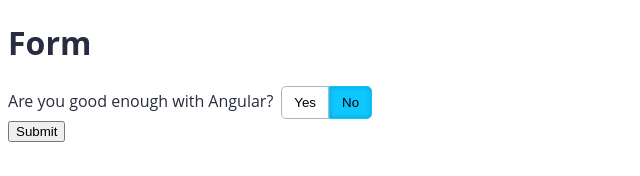
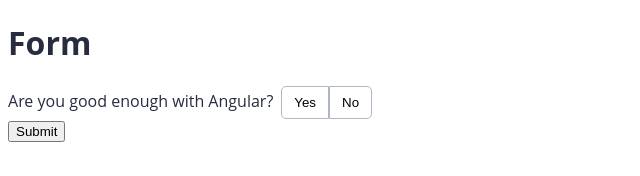
Before and after one commit to PedroPK/AluraAngularAcessibilidade, an Angular app: page / in a window 1280 px wide. Shown: the top 176 px of the page, without its empty margins (0-640 px from the left). Built offline with nearby package versions, Linux system fonts and the light colour scheme.

Commit message:
Disabling the Buttons with Attributes from Component

```diff
--- a/src/app/app.component.ts
+++ b/src/app/app.component.ts
@@ -1,3 +1,4 @@
+import { THIS_EXPR } from '@angular/compiler/src/output/output_ast';
 import { Component }				from '@angular/core';
 import { FormBuilder, FormGroup }	from '@angular/forms';
 
@@ -15,11 +16,17 @@
 		// FormBuilder creates the Form
 		this.form = formBuilder.group({
 			// FormControl to represent a Field at Form
-			yesNoAnswer: ['no']
+			yesNoAnswer: [
+				{
+					value: null,
+					disabled: false
+				}
+			]
 		});
 	}
 
 	public submit(): void {
+		this.form.get('yesNoAnswer').disable();
 		console.log(this.form.value);
 	}
 
--- a/src/app/shared/components/yes-no-button-group/yes-no-button-group.component.html
+++ b/src/app/shared/components/yes-no-button-group/yes-no-button-group.component.html
@@ -9,25 +9,33 @@
 
 	<button
 		appKeyboardManagedItem
-		(focused)="activate(options.YES)"
 		role="radio"
-		[attr.aria-checked]="value == options.YES"
 		type="button"
 		class="button button-yes"
+
+		[attr.disabled]="isDisabled ? isDisabled : null"
+		[attr.aria-checked]="value == options.YES"
 		[class.button-pressed]="value === options.YES"
-		(click)="activate(options.YES)">
+
+		(click)="activate(options.YES)"
+		(focused)="activate(options.YES)"
+	>
 		Yes
 	</button>
 
 	<button
 		appKeyboardManagedItem
+		class="button button-no"
+		role="radio"
+		type="button"
+
+		[attr.disabled]="isDisabled ? isDisabled : null"
+		[attr.aria-checked]="value == options.NO"
+		[class.button-pressed]="value === options.NO"
+
 		(focused)="activate(options.NO)"
-		role="radio"
-		[attr.aria-checked]="value == options.NO"
-		type="button"
-		class="button button-no"
-		[class.button-pressed]="value === options.NO"
-		(click)="activate(options.NO)">
+		(click)="activate(options.NO)"
+	>
 		No
 	</button>
 
--- a/src/app/shared/components/yes-no-button-group/yes-no-button-group.component.ts
+++ b/src/app/shared/components/yes-no-button-group/yes-no-button-group.component.ts
@@ -15,6 +15,9 @@
 	]
 })
 export class YesNoButtonGroupComponent implements OnInit, ControlValueAccessor {
+
+	@Input()
+	isDisabled = false;
 
 	@Input()
 	public value: string = null;
@@ -62,8 +65,8 @@
 		this.onTouched = pFunction;
 	}
 
-	public setDisabledState?(isDisabled: boolean): void {
-		throw new Error('Method not implemented.');
+	public setDisabledState?(pIsDisabled: boolean): void {
+		this.isDisabled = pIsDisabled;
 	}
 
 }
```
